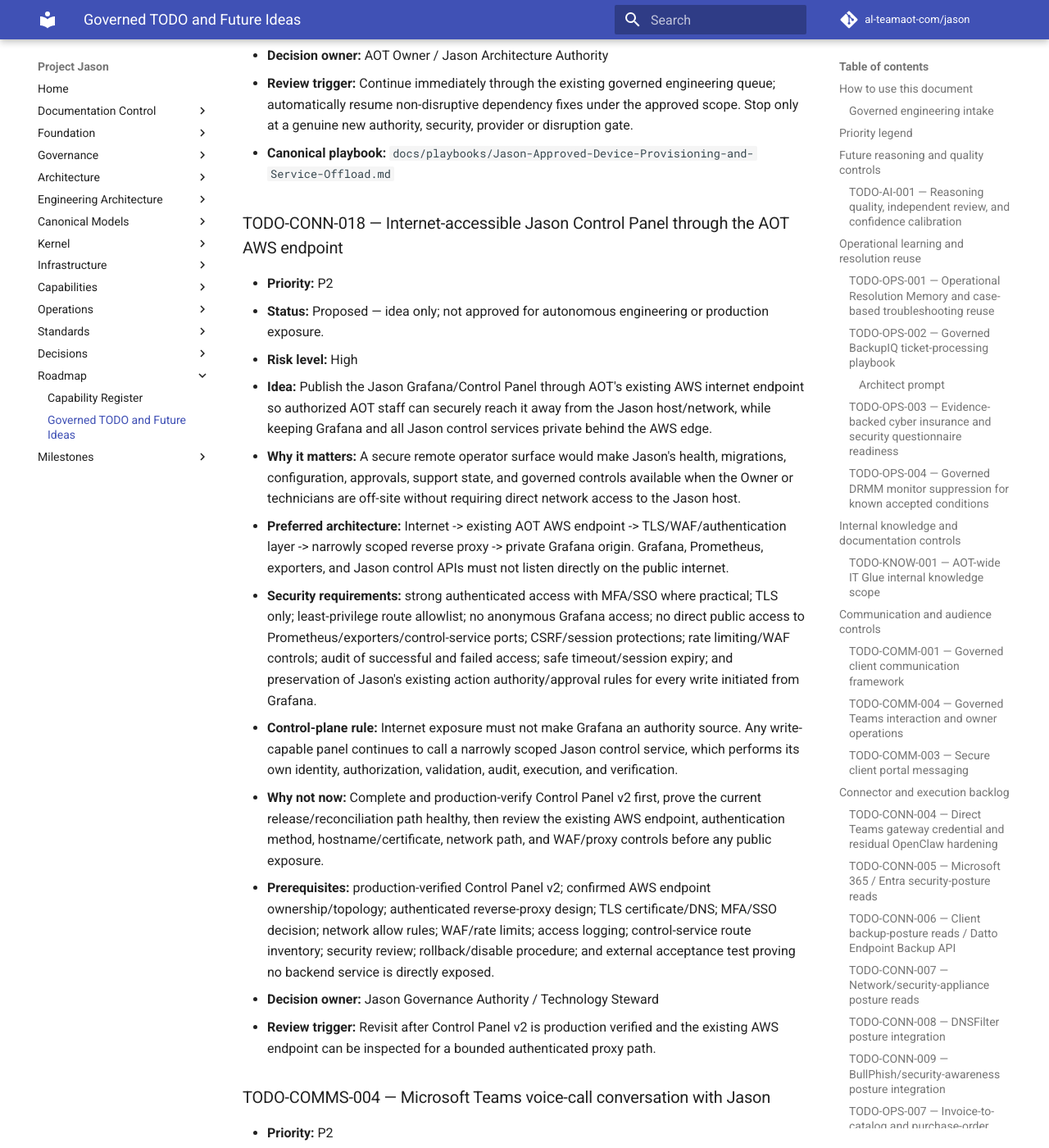
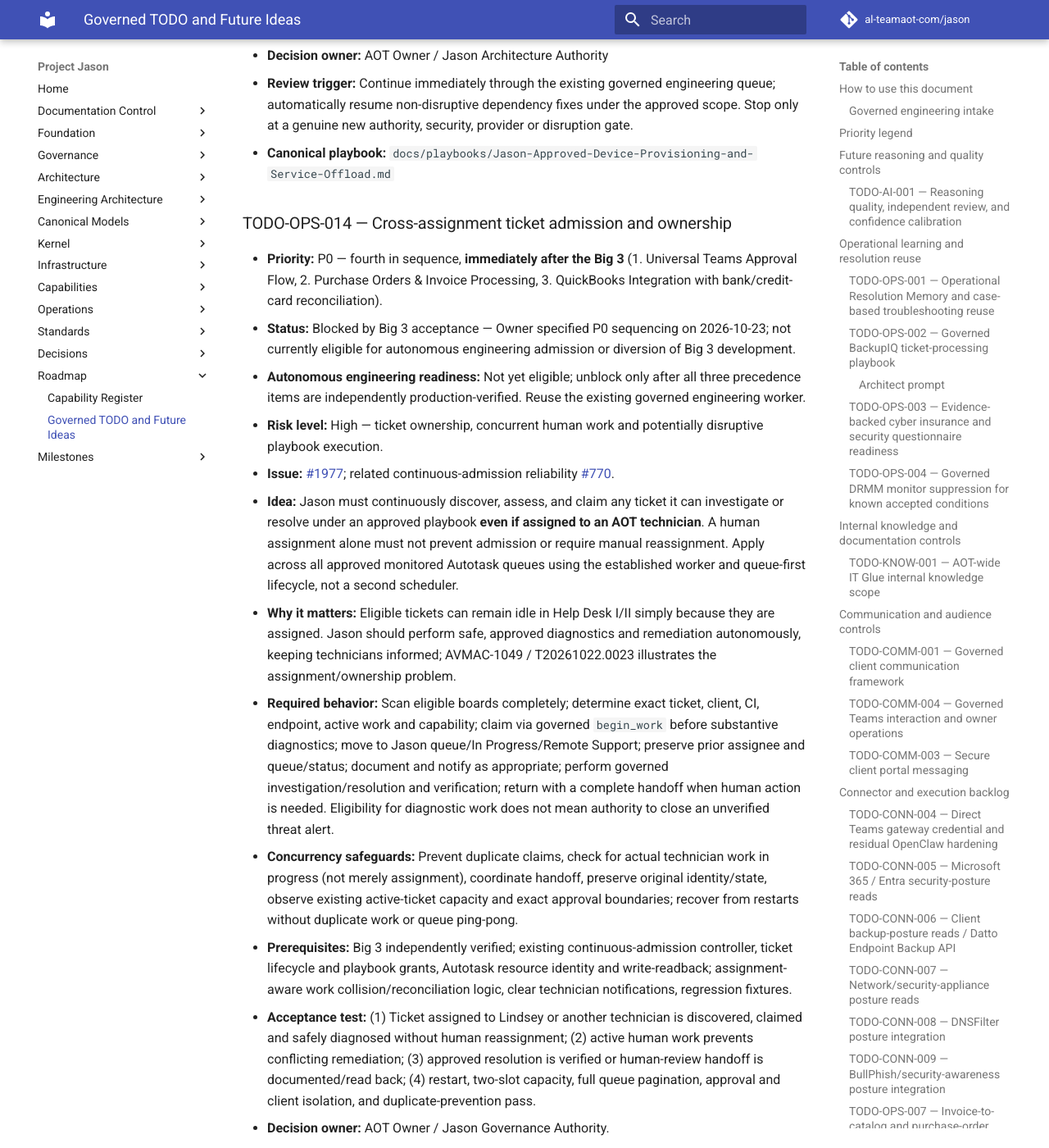
Before and after one commit to al-teamaot-com/jason, an MkDocs documentation site: the page built from docs/roadmaps/Project-Jason-TODO-and-Future-Ideas.md, in a window 1280 px wide and 1400 px high, scrolled down 51127 px. Shown: the whole window at 82% size. Built offline with MkDocs 1.6.1 and Material for MkDocs 9.7.7, drawn with Linux system fonts in a browser that asks for light colours; comment, search, counter and statistics services are not loaded; some of the changed text lies outside the part shown.

Commit message:
docs(todo): queue assigned-ticket autonomy as P0 after Big 3

```diff
--- a/docs/roadmaps/Project-Jason-TODO-and-Future-Ideas.md
+++ b/docs/roadmaps/Project-Jason-TODO-and-Future-Ideas.md
@@ -1124,6 +1124,22 @@
 - **Review trigger:** Continue immediately through the existing governed engineering queue; automatically resume non-disruptive dependency fixes under the approved scope. Stop only at a genuine new authority, security, provider or disruption gate.
 - **Canonical playbook:** `docs/playbooks/Jason-Approved-Device-Provisioning-and-Service-Offload.md`
 
+### TODO-OPS-014 — Cross-assignment ticket admission and ownership
+
+- **Priority:** P0 — fourth in sequence, **immediately after the Big 3** (1. Universal Teams Approval Flow, 2. Purchase Orders & Invoice Processing, 3. QuickBooks Integration with bank/credit-card reconciliation).
+- **Status:** Blocked by Big 3 acceptance — Owner specified P0 sequencing on 2026-10-23; not currently eligible for autonomous engineering admission or diversion of Big 3 development.
+- **Autonomous engineering readiness:** Not yet eligible; unblock only after all three precedence items are independently production-verified. Reuse the existing governed engineering worker.
+- **Risk level:** High — ticket ownership, concurrent human work and potentially disruptive playbook execution.
+- **Issue:** [#1977](https://github.com/al-teamaot-com/jason/issues/1977); related continuous-admission reliability [#770](https://github.com/al-teamaot-com/jason/issues/770).
+- **Idea:** Jason must continuously discover, assess, and claim any ticket it can investigate or resolve under an approved playbook **even if assigned to an AOT technician**. A human assignment alone must not prevent admission or require manual reassignment. Apply across all approved monitored Autotask queues using the established worker and queue-first lifecycle, not a second scheduler.
+- **Why it matters:** Eligible tickets can remain idle in Help Desk I/II simply because they are assigned. Jason should perform safe, approved diagnostics and remediation autonomously, keeping technicians informed; AVMAC-1049 / T20261022.0023 illustrates the assignment/ownership problem.
+- **Required behavior:** Scan eligible boards completely; determine exact ticket, client, CI, endpoint, active work and capability; claim via governed `begin_work` before substantive diagnostics; move to Jason queue/In Progress/Remote Support; preserve prior assignee and queue/status; document and notify as appropriate; perform governed investigation/resolution and verification; return with a complete handoff when human action is needed. Eligibility for diagnostic work does not mean authority to close an unverified threat alert.
+- **Concurrency safeguards:** Prevent duplicate claims, check for actual technician work in progress (not merely assignment), coordinate handoff, preserve original identity/state, observe existing active-ticket capacity and exact approval boundaries; recover from restarts without duplicate work or queue ping-pong.
+- **Prerequisites:** Big 3 independently verified; existing continuous-admission controller, ticket lifecycle and playbook grants, Autotask resource identity and write-readback; assignment-aware work collision/reconciliation logic, clear technician notifications, regression fixtures.
+- **Acceptance test:** (1) Ticket assigned to Lindsey or another technician is discovered, claimed and safely diagnosed without human reassignment; (2) active human work prevents conflicting remediation; (3) approved resolution is verified or human-review handoff is documented/read back; (4) restart, two-slot capacity, full queue pagination, approval and client isolation, and duplicate-prevention pass.
+- **Decision owner:** AOT Owner / Jason Governance Authority.
+- **Review trigger:** Immediately after the Big 3 are production-accepted, before accepting any lower-ranked development.
+
 ### TODO-CONN-018 — Internet-accessible Jason Control Panel through the AOT AWS endpoint
 
 - **Priority:** P2
```
